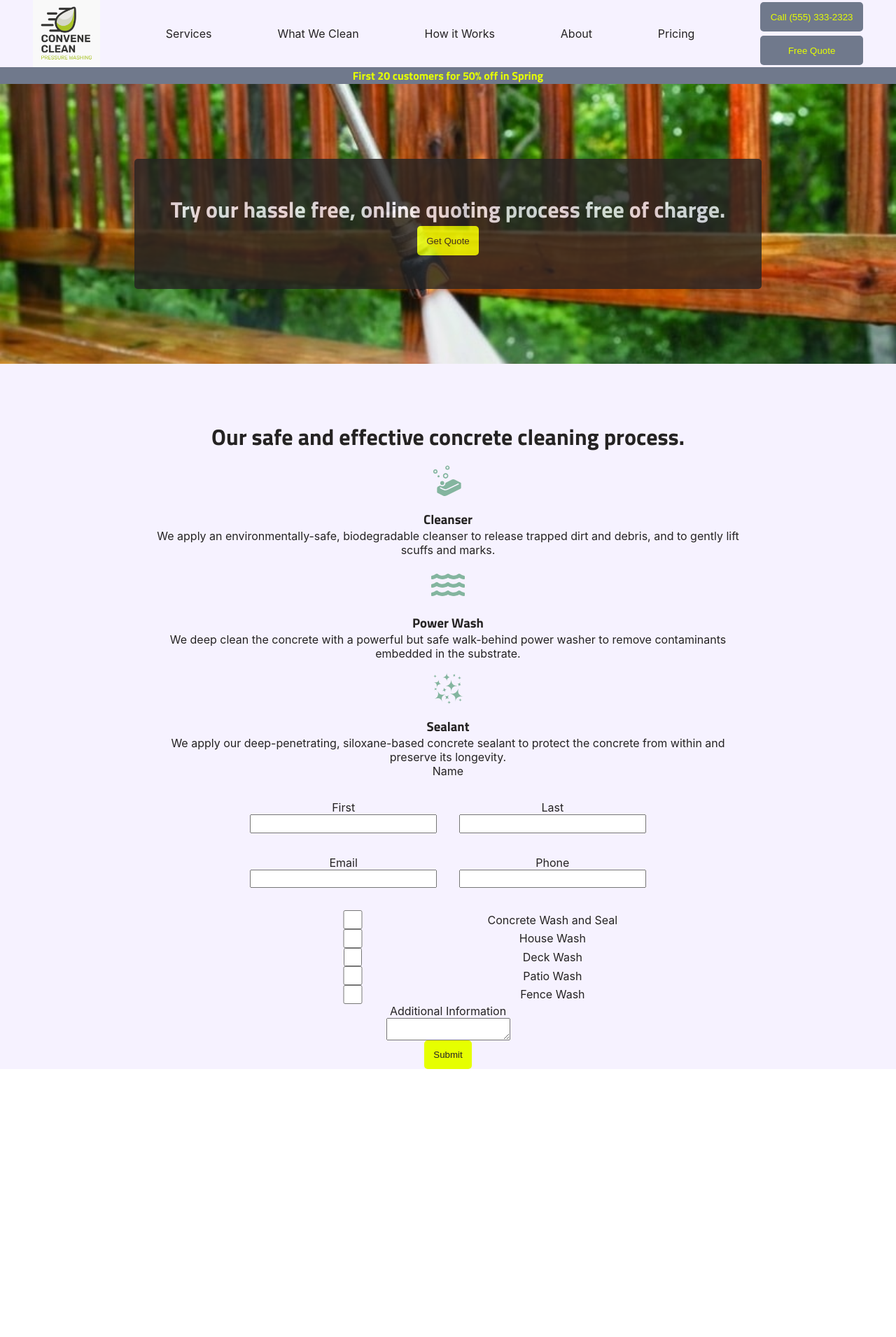
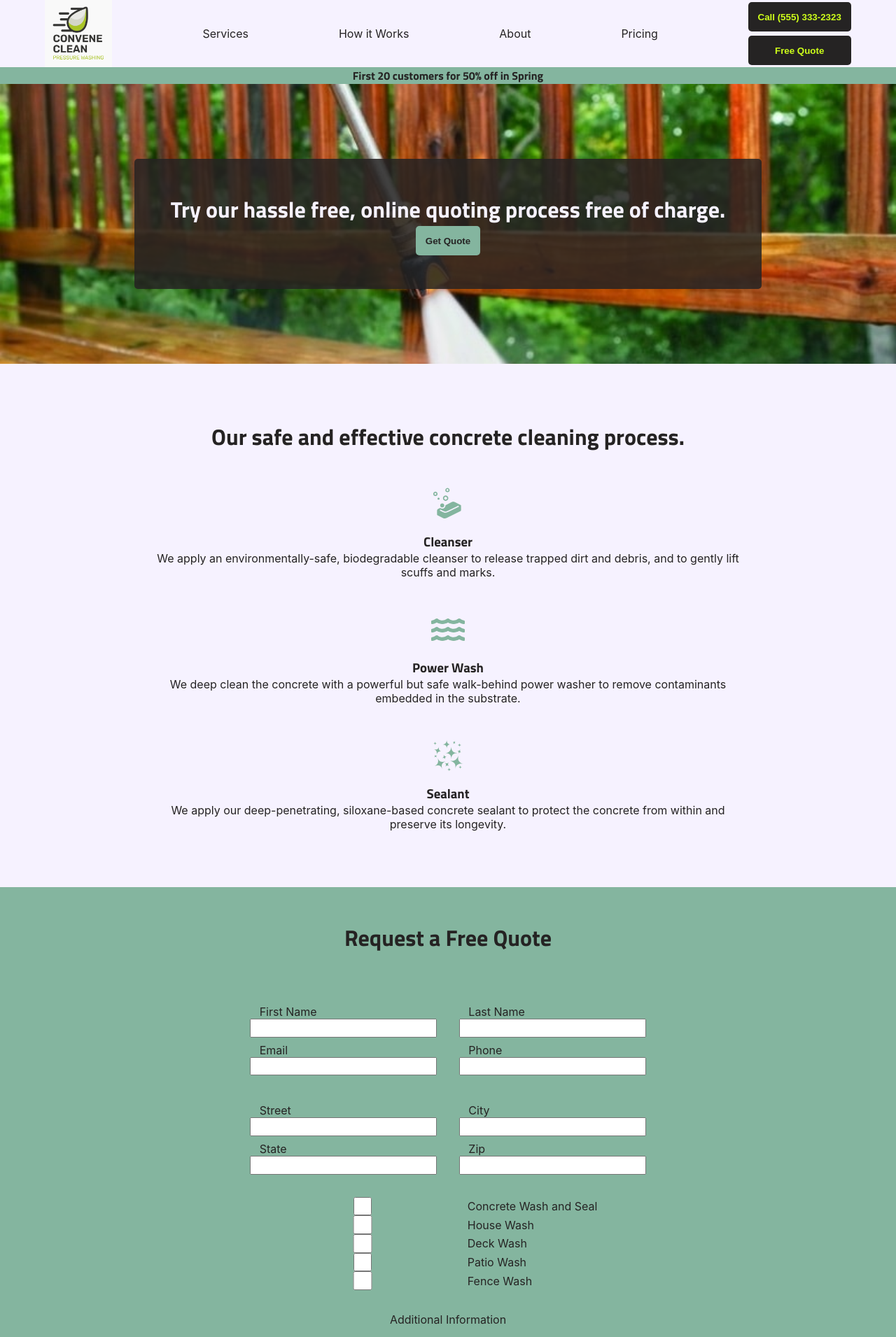
Before and after one commit to mark-zimmerman/Pressure-Wash, a React (Create React App) app: page / in a window 1280 px wide. Shown: the top 1911 px of the page at 70% size. Before the commit the page ends 1528 px from the top, so only its background shows below. Built offline with nearby package versions, Linux system fonts and the light colour scheme.

Commit message:
add services

```diff
--- a/src/App.css
+++ b/src/App.css
@@ -41,26 +41,28 @@
   color: #252323;
 }
 .concrete-steps {
-  margin-top: 5em;
+  margin: 5em 0;
+  gap: 2em;
 }
 
 button {
-  background-color: #E6FF00;
+  background-color: #CEFF1A;
   border-radius: 5px;
   border: none;
   padding: 1em;
   color: #252323;
+  font-weight: bold;
 }
 .promo {
-  color: #E6FF00;
-  background-color: #70798C;
+  color: #252323;
+  background-color: #84B59F;
   width: 100%;
 }
 
 .call-btn {
-  color: #E6FF00;
+  color: #CEFF1A;
   width: 11em;
-  background-color: #70798C;
+  background-color: #252323;
 }
 .logo {
    height: 100%;
@@ -83,12 +85,12 @@ button {
   color: #252323;
 }
 .services-grid-item {
-  height: 20em;
-  width: 20em;
   background-color: #252323;
   display: flex;
   justify-content: center;
   align-items: center;
+  height: 30em;
+  flex: 1 0 0;
 }
 #driveway {
   background-image: url(../public/driveway.jpeg);
@@ -105,6 +107,11 @@ button {
   background-repeat: no-repeat;
   background-size: cover;
 }
+#fence {
+  background-image: url(../public/fence.jpeg);
+  background-repeat: no-repeat;
+  background-size: cover;
+}
 #paint {
   background-image: url(../public/paint.jpeg);
   background-repeat: no-repeat;
@@ -117,7 +124,7 @@ button {
 }
 .service-description {
   background-color: #252323;
-  color: #E6FF00;
+  color: #CEFF1A;
   opacity: .9;
   height: 7em;
   width: 80%;
@@ -141,8 +148,7 @@ button {
 }
 .banner-btn-container {
   width: 70%;
-  background-color: #252323;
-  opacity: .8;
+  background-color: rgb(37, 35, 35, .85);
   display: flex;
   justify-content: space-around;
   align-items: center;
@@ -157,7 +163,7 @@ h1, h2, h3, h4, h5, h6 {
   color: #F6F2FF;
 }
 .banner-btn {
-  background-color: #E6FF00;
+  background-color: #84B59F;
   color: #252323;
 }
 .concrete-steps {
@@ -188,8 +194,8 @@ h1, h2, h3, h4, h5, h6 {
 }
 .quote-btn {
   width: 11em;
-  background-color: #70798C;
-  color: #E6FF00;
+  background-color: #252323;
+  color: #CEFF1A;
 }
 .nav-btns {
   display: flex;
@@ -206,19 +212,155 @@ h1, h2, h3, h4, h5, h6 {
 .quote-form {
   display: flex;
   flex-direction: column;
-  gap: 2em;
+  padding: 3em;
 }
 .quote-form label {
   width: 15em;
+  text-align: start;
 }
 .quote-form input {
   width: 20em;
   height: 2em;
 }
-.form-row {
+
+@media screen and (min-width: 700px) {
+  .form-row {
+    display: flex;
+    flex-direction: row;
+    align-items: center;
+    justify-content: center;
+    gap: 2em;
+  }
+  .check-col {
+    width: 30em;
+    margin: 0 auto;
+  }
+}
+
+.job-form-row {
   display: flex;
   flex-direction: row;
   align-items: center;
   justify-content: center;
   gap: 2em;
+  min-width: 430px;
 }
+
+.quote-form-container {
+  background-color: #84B59F;
+}
+
+.form-row {
+  margin-top: .5em;
+}
+.text-area {
+  margin: 2em;
+  gap: 1em;
+}
+.quote-submit-btn {
+  background-color: #252323;
+  color: #CEFF1A;
+}
+textarea {
+  width: 370px;
+  height: 6em;
+  font-family: sans-serif;
+}
+.job-type-label {
+  text-align: start;
+}
+.quote-form .text-center {
+  text-align: center;
+}
+.open-menu {
+  background-color: #252323;
+  width: 100%;
+}
+.open-menu > * {
+  color: #F6F2FF;
+  text-decoration: none;
+  padding: 1em;
+}
+.check-col {
+  margin-top: 2em;
+}
+.contact-container {
+  margin-bottom: 2em;
+}
+.quote-form h1 {
+  margin-bottom: 2em;
+}
+.service-info {
+  background-color: #84B59F;
+  display: flex;
+  flex-direction: column;
+  gap: 2em;
+  align-items: center;
+  justify-content: center;
+  flex-basis: auto;
+  height: 30em;
+}
+.service-info p {
+  padding: 2em;
+}
+.service-info li p {
+  padding: 0;
+}
+
+.service-info ul {
+  display: flex;
+  flex-direction: column;
+  gap: 1.5em;
+  width: 70%;
+  list-style: none;
+}
+.what-we-clean h3 {
+  margin-bottom: 2em;
+}
+.service-info {
+  /* width: 100%;
+  height: 100%; */
+  background-color: #84B59F;
+  flex: 1 0 0;
+  height: 30em;
+  width: 100%;
+}
+.services-container {
+  padding: 5em;
+  gap: 2em;
+  display: flex;
+  flex-direction: column;
+  width: 100%;
+}
+.service-container {
+  background-color: #84B59F;
+  width: 100%;
+  height: 30em;
+  display: flex;
+  flex-direction: row;
+}
+@media screen and (max-width: 1000px) {
+  .service-container {
+    display: flex;
+    height: 100%;
+    flex-direction: column;
+  }
+  .services-grid-item {
+    height: 30em;
+
+  }
+  .service-info {
+    padding: 2em;
+  }
+  .service-description {
+    background-color: #252323;
+    color: #CEFF1A;
+    opacity: .9;
+    height: 7em;
+    width: 80%;
+    display: flex;
+    justify-content: center;
+    align-items: center;
+    margin: 5em;
+  }
+}
--- a/src/components/App.js
+++ b/src/components/App.js
@@ -1,6 +1,6 @@
 import {React, useState} from 'react';
 import '../App.css';
-import {Navbar, Banner, Services, Concrete, QuoteForm} from './index';
+import {Navbar, Banner, Services, Concrete, QuoteForm, SmallScreenMenu, HowItWorks} from './index';
 import { Routes, Route, BrowserRouter } from "react-router-dom";
 // import Banner from './banner';
 const App = () => {
@@ -14,19 +14,25 @@ const App = () => {
   const [patio, setPatio] = useState(false);
   const [fence, setFence] = useState(false);
   const [additionalInfo, setAdditionalInfo] = useState(false);
+  const [menuOpen, setMenuOpen] = useState(false);
   return (
     <div className="App col">
       <BrowserRouter>
-        <Navbar/>
+        <Navbar menuOpen={menuOpen} setMenuOpen={setMenuOpen} />
         <div className="promo">
           <h4>First 20 customers for 50% off in Spring</h4>
         </div>
+        { menuOpen ?
+                  <>
+                    <SmallScreenMenu/>
+                  </>
+                  : null
+                }
         <Routes>
           <Route
             path="/"
             element={
               <>
-
                 <Banner/>
                 <Concrete/>
                 <QuoteForm
@@ -50,6 +56,7 @@ const App = () => {
                   setFence={setFence}
                   additionalInfo={additionalInfo}
                   setAdditionalInfo={setAdditionalInfo}
+
                 />
               </>
             }
@@ -58,6 +65,12 @@ const App = () => {
             path="/services"
             element={
               <Services/>
+            }
+          />
+          <Route
+            path="/howitworks"
+            element={
+              <HowItWorks/>
             }
           />
         </Routes>
--- a/src/components/Navbar.js
+++ b/src/components/Navbar.js
@@ -4,9 +4,14 @@ import { useMediaQuery } from 'react-responsive'
 import {
   NavLink,
 } from 'react-router-dom';
-const Navbar = () => {
+const Navbar = (props) => {
+  const {menuOpen, setMenuOpen} = props;
   const isTabletOrMobile = useMediaQuery({ query: '(max-width: 1000px)' })
   const isLargerDisplay = useMediaQuery({ query: '(min-width: 1000px'})
+  const handleOpen = () => {
+    setMenuOpen(!menuOpen);
+    console.log('handleOpen', menuOpen)
+  }
     return (
       <>
         <div className="navbar">
@@ -14,7 +19,6 @@ const Navbar = () => {
           { isLargerDisplay &&
             <>
               <NavLink to='/services'>Services</NavLink>
-              <NavLink to='/whatweclean'>What We Clean</NavLink>
               <NavLink to='/howitworks'>How it Works</NavLink>
               <NavLink to='/about'>About</NavLink>
               <NavLink to='/pricing'>Pricing</NavLink>
@@ -25,9 +29,8 @@ const Navbar = () => {
             <button className="quote-btn">Free Quote</button>
           </div>
           { isTabletOrMobile &&
-            <AiOutlineMenu className="hamburger-icon"/>
+              <AiOutlineMenu className="hamburger-icon" onClick={handleOpen}/>
           }
-
         </div>
       </>
     );
--- a/src/components/QuoteForm.js
+++ b/src/components/QuoteForm.js
@@ -2,7 +2,29 @@ import {React, useRef} from 'react';
 import axios from 'axios';
 
 const QuoteForm = (props) => {
-    const {firstName, setFirstName, lastName, setLastName, email, setEmail, phone, setPhone, concrete, setConcrete, house, setHouse, deck, setDeck, patio, setPatio, fence, setFence, additionalInfo, setAdditionalInfo} = props;
+    const {
+        firstName,
+        setFirstName,
+        lastName,
+        setLastName,
+        email,
+        setEmail,
+        phone,
+        setPhone,
+        concrete,
+        setConcrete,
+        house,
+        setHouse,
+        deck,
+        setDeck,
+        patio,
+        setPatio,
+        fence,
+        setFence,
+        additionalInfo,
+        setAdditionalInfo,
+
+    } = props;
     const ref = useRef([]);
 
     const resetState = () => {
@@ -22,7 +44,7 @@ const QuoteForm = (props) => {
         }
     }
     const addOrder = async (event) => {
-        event.preventDefault();
+        setTimeout(alert('Thank you for your feedback.'), 5000)
         try {
             const response = await axios.post(
             "/api/order/",
@@ -40,6 +62,7 @@ const QuoteForm = (props) => {
             }
             );
             resetState();
+            event.preventDefault();
             console.log(response);
         } catch (error) {
             console.log(error);
@@ -64,18 +87,18 @@ const QuoteForm = (props) => {
     return (
       <div className="quote-form-container">
         <form className="quote-form" onSubmit={addOrder}>
-            <legend>Name</legend>
-            <div className="form-row">
+            <h1>Request a Free Quote</h1>
+            <div className="form-row name-container">
                 <div className="col">
-                    <label>First</label>
+                    <label>First Name</label>
                     <input type="text" required value={firstName} onChange={(event) => setFirstName(event.target.value)}></input>
                 </div>
                 <div className="col">
-                    <label>Last</label>
+                    <label>Last Name</label>
                     <input type="text" required value={lastName} onChange={(event) => setLastName(event.target.value)}></input>
                 </div>
             </div>
-            <div className="form-row">
+            <div className="form-row contact-container">
                 <div className="col">
                     <label>Email</label>
                     <input type="email" required value={email} onChange={(event) => setEmail(event.target.value)}></input>
@@ -85,32 +108,66 @@ const QuoteForm = (props) => {
                     <input type="tel" required value={phone} onChange={(event) => setPhone(event.target.value)}></input>
                 </div>
             </div>
-            <div className="column">
-                <div className="form-row">
+            <div className="form-row">
+                <div className="col">
+                    <label>Street</label>
+                    <input type="street"
+                        class="form-control"
+                        id="autocomplete"
+                        ></input>
+                </div>
+                <div className="col">
+                    <label>City</label>
+                    <input type="city"
+                    class="form-control"
+                    id="inputCity"
+                    >
+                    </input>
+                </div>
+            </div>
+            <div className="form-row">
+                <div className="col">
+                    <label>State</label>
+                    <input type="state"
+                    class="form-control"
+                    id="inputState"
+                     ></input>
+                </div>
+                <div className="col">
+                    <label>Zip</label>
+                    <input type="zip"
+                    class="form-control"
+                    id="inputZip"
+                   >
+                    </input>
+                </div>
+            </div>
+            <div className="column check-col">
+                <div className="job-form-row">
                     <input type="checkbox" ref={(element) => { ref.current[0] = element }} value="concrete" onChange={(e) => handleChange(e)}></input>
                     <label>Concrete Wash and Seal</label>
                 </div>
-                <div className="form-row">
+                <div className="job-form-row">
                     <input type="checkbox"  ref={(element) => { ref.current[1] = element }} value="house" onChange={(e) => handleChange(e)}></input>
                     <label>House Wash</label>
                 </div>
-                <div className="form-row">
+                <div className="job-form-row">
                     <input type="checkbox" ref={(element) => { ref.current[2] = element }} value="deck" onChange={(e) => handleChange(e)}></input>
                     <label>Deck Wash</label>
                 </div>
-                <div className="form-row">
+                <div className="job-form-row">
                     <input type="checkbox"  ref={(element) => { ref.current[3] = element }} value="patio" onChange={(e) => handleChange(e)}></input>
                     <label>Patio Wash</label>
                 </div>
-                <div className="form-row">
+                <div className="job-form-row">
                     <input type="checkbox"  ref={(element) => { ref.current[4] = element }} value="fence" onChange={(e) => handleChange(e)}></input>
                     <label>Fence Wash</label>
                 </div>
-                <div className="col">
-                    <label>Additional Information</label>
+                <div className="col text-area">
+                    <label className="text-center">Additional Information</label>
                     <textarea name="additional info" onChange={(e)=> handleChange(e)}/>
                 </div>
-                <button typeof="submit">Submit</button>
+                <button className="quote-submit-btn" typeof="submit">Submit</button>
             </div>
 
         </form>
--- a/src/components/index.js
+++ b/src/components/index.js
@@ -4,3 +4,5 @@ export {default as Banner} from './Banner';
 export {default as Services} from './Services';
 export {default as Concrete} from './Concrete';
 export {default as QuoteForm} from './QuoteForm';
+export {default as SmallScreenMenu} from './SmallScreenMenu';
+export {default as HowItWorks} from './HowItWorks';
```
Also changed, not shown: index.js (+1 -22 lines), src/components/HowItWorks.js (added, +11 -0 lines), src/components/Services.js (+55 -2 lines), src/components/SmallScreenMenu.js (added, +18 -0 lines), public/fence.jpeg (added), 14 other files (tests, documents, lock files or other folders).
